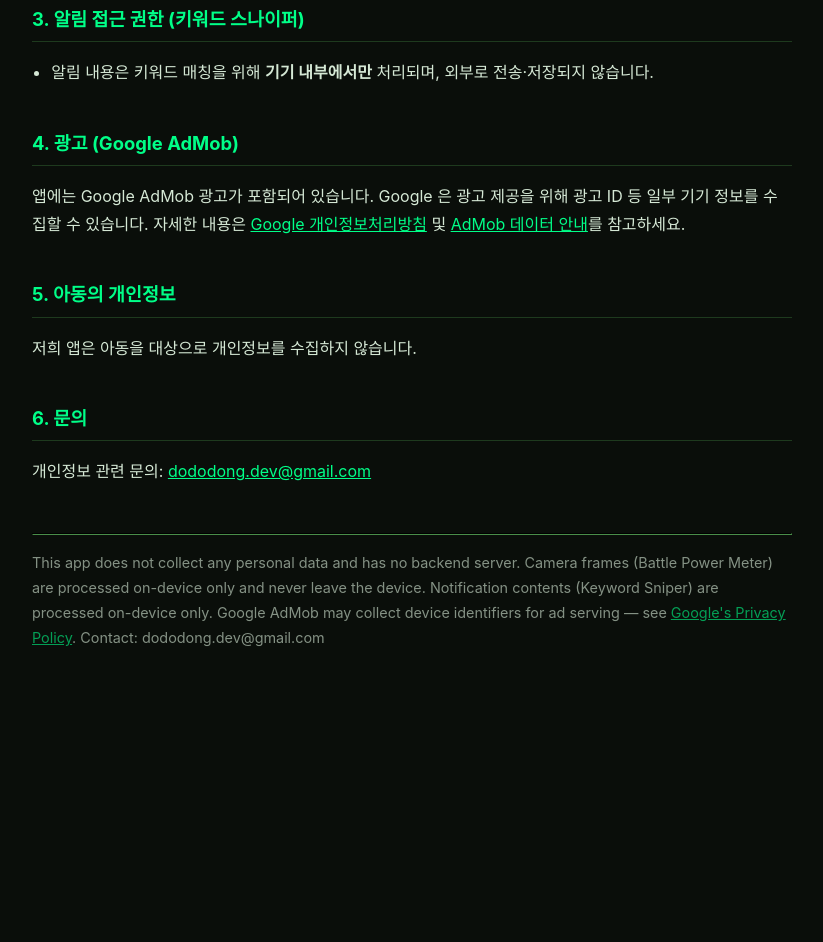
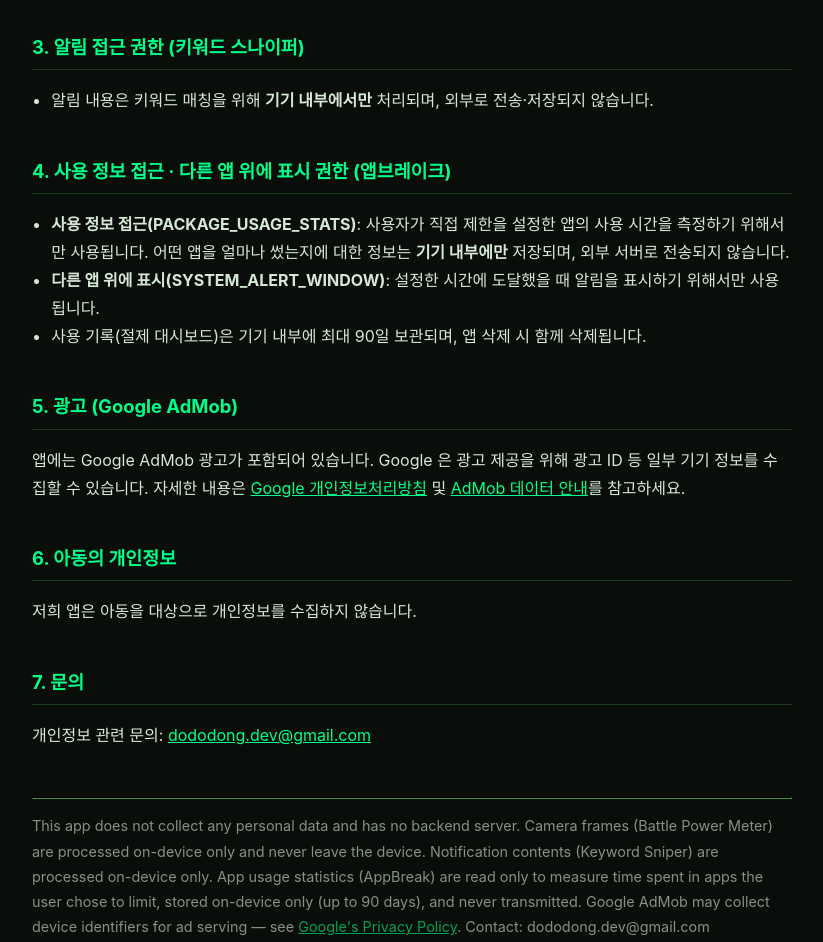
Before and after one commit to dododongdev/dododongdev.github.io, a plain HTML site: page privacy.html in a window 1280 px wide. Shown: the part 557-1499 px from the top of the page, without its empty margins (228-1051 px from the left). Before the commit the page ends 1262 px from the top, so only its background shows below. Drawn offline with Linux system fonts and the light colour scheme.

Commit message:
Add files via upload

```diff
--- a/privacy.html
+++ b/privacy.html
@@ -21,7 +21,7 @@
   <p class="muted">시행일: 2026년 8월 3일 · 개발자: dododong (dododong.dev@gmail.com)</p>
 
   <p>본 방침은 dododong 이 Google Play 에 배포하는 모든 앱
-  (전투력 측정기, 키워드 스나이퍼 등)에 적용됩니다.</p>
+  (전투력 측정기, 키워드 스나이퍼, 앱브레이크 등)에 적용됩니다.</p>
 
   <h2>1. 수집하는 개인정보</h2>
   <p><strong>저희 앱은 개인정보를 수집하지 않으며, 자체 서버도 운영하지 않습니다.</strong>
@@ -44,23 +44,36 @@
         외부로 전송·저장되지 않습니다.</li>
   </ul>
 
-  <h2>4. 광고 (Google AdMob)</h2>
+  <h2>4. 사용 정보 접근 · 다른 앱 위에 표시 권한 (앱브레이크)</h2>
+  <ul>
+    <li><strong>사용 정보 접근(PACKAGE_USAGE_STATS)</strong>: 사용자가 직접 제한을 설정한 앱의
+        사용 시간을 측정하기 위해서만 사용됩니다. 어떤 앱을 얼마나 썼는지에 대한 정보는
+        <strong>기기 내부에만</strong> 저장되며, 외부 서버로 전송되지 않습니다.</li>
+    <li><strong>다른 앱 위에 표시(SYSTEM_ALERT_WINDOW)</strong>: 설정한 시간에 도달했을 때
+        알림을 표시하기 위해서만 사용됩니다.</li>
+    <li>사용 기록(절제 대시보드)은 기기 내부에 최대 90일 보관되며,
+        앱 삭제 시 함께 삭제됩니다.</li>
+  </ul>
+
+  <h2>5. 광고 (Google AdMob)</h2>
   <p>앱에는 Google AdMob 광고가 포함되어 있습니다. Google 은 광고 제공을 위해
   광고 ID 등 일부 기기 정보를 수집할 수 있습니다. 자세한 내용은
   <a href="https://policies.google.com/privacy" target="_blank">Google 개인정보처리방침</a> 및
   <a href="https://support.google.com/admob/answer/6128543" target="_blank">AdMob 데이터 안내</a>를
   참고하세요.</p>
 
-  <h2>5. 아동의 개인정보</h2>
+  <h2>6. 아동의 개인정보</h2>
   <p>저희 앱은 아동을 대상으로 개인정보를 수집하지 않습니다.</p>
 
-  <h2>6. 문의</h2>
+  <h2>7. 문의</h2>
   <p>개인정보 관련 문의: <a href="mailto:dododong.dev@gmail.com">dododong.dev@gmail.com</a></p>
 
   <hr style="border-color:#1e3a1e; margin-top:3em;">
   <p class="muted">This app does not collect any personal data and has no backend server.
   Camera frames (Battle Power Meter) are processed on-device only and never leave the device.
   Notification contents (Keyword Sniper) are processed on-device only.
+  App usage statistics (AppBreak) are read only to measure time spent in apps the user chose to limit,
+  stored on-device only (up to 90 days), and never transmitted.
   Google AdMob may collect device identifiers for ad serving — see
   <a href="https://policies.google.com/privacy">Google's Privacy Policy</a>.
   Contact: dododong.dev@gmail.com</p>
```
